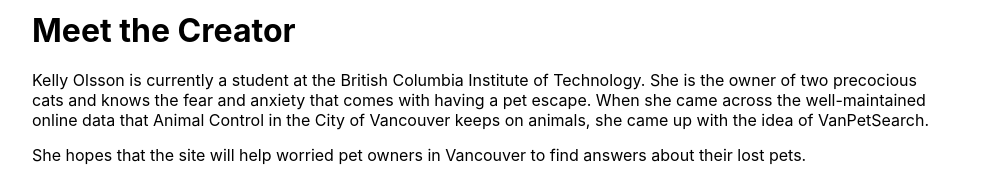
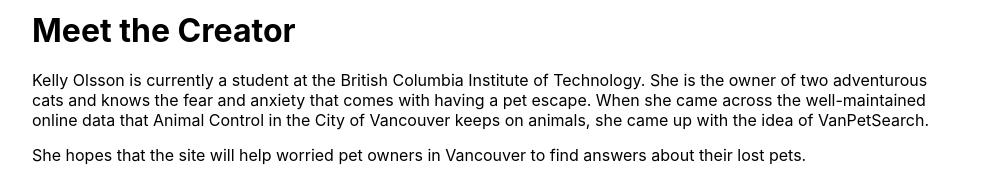
Before and after one commit to kelly-olsson/VanPetSearch, a React (Create React App) app: page /about in a window 1280 px wide. Shown: the part 148-328 px from the top of the page, without its empty margins (148-1131 px from the left). Built offline with nearby package versions, Linux system fonts and the light colour scheme.

Commit message:
Update 'About' section description

```diff
--- a/src/About.js
+++ b/src/About.js
@@ -5,7 +5,7 @@
         <div className='about'>
         <h1>Meet the Creator</h1>
         <p>Kelly Olsson is currently a student at the British Columbia Institute of Technology.
-          She is the owner of two precocious cats and knows the fear and anxiety that comes
+          She is the owner of two adventurous cats and knows the fear and anxiety that comes
           with having a pet escape. When she came across the well-maintained online data that
           Animal Control in the City of Vancouver keeps on animals, she came up
           with the idea of VanPetSearch.</p>
```
